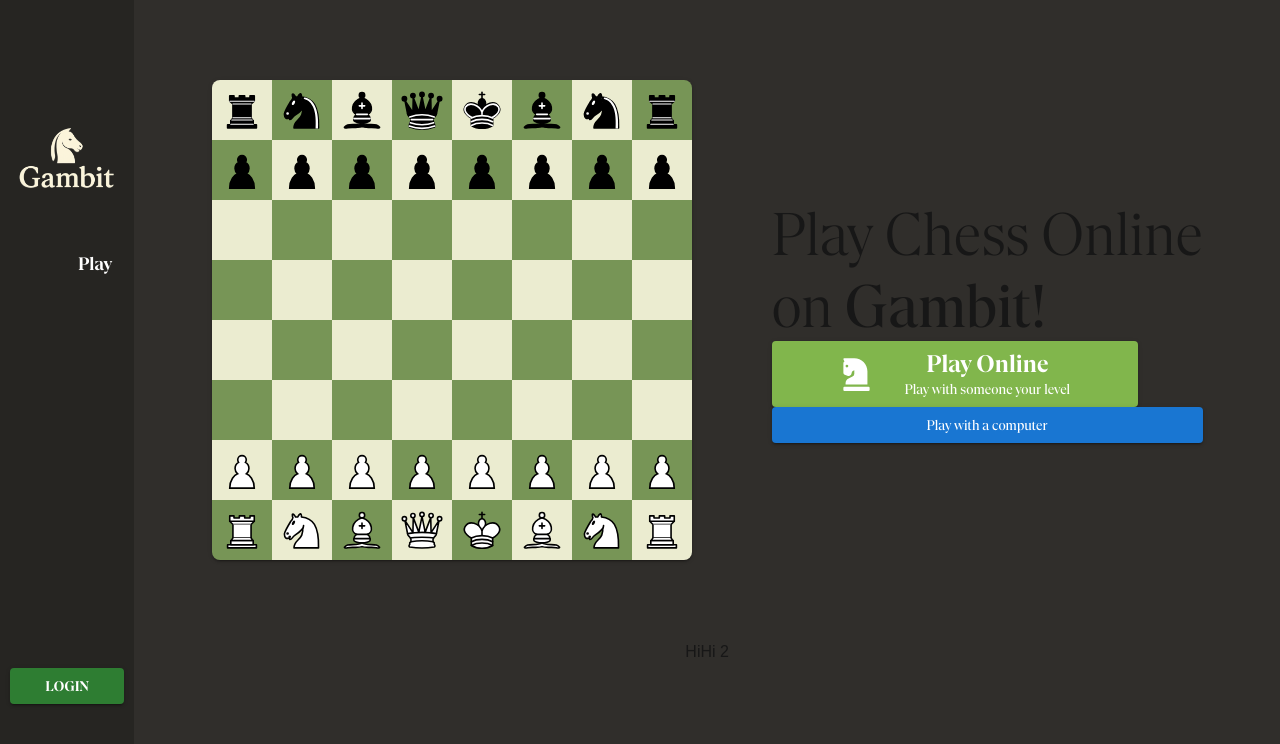
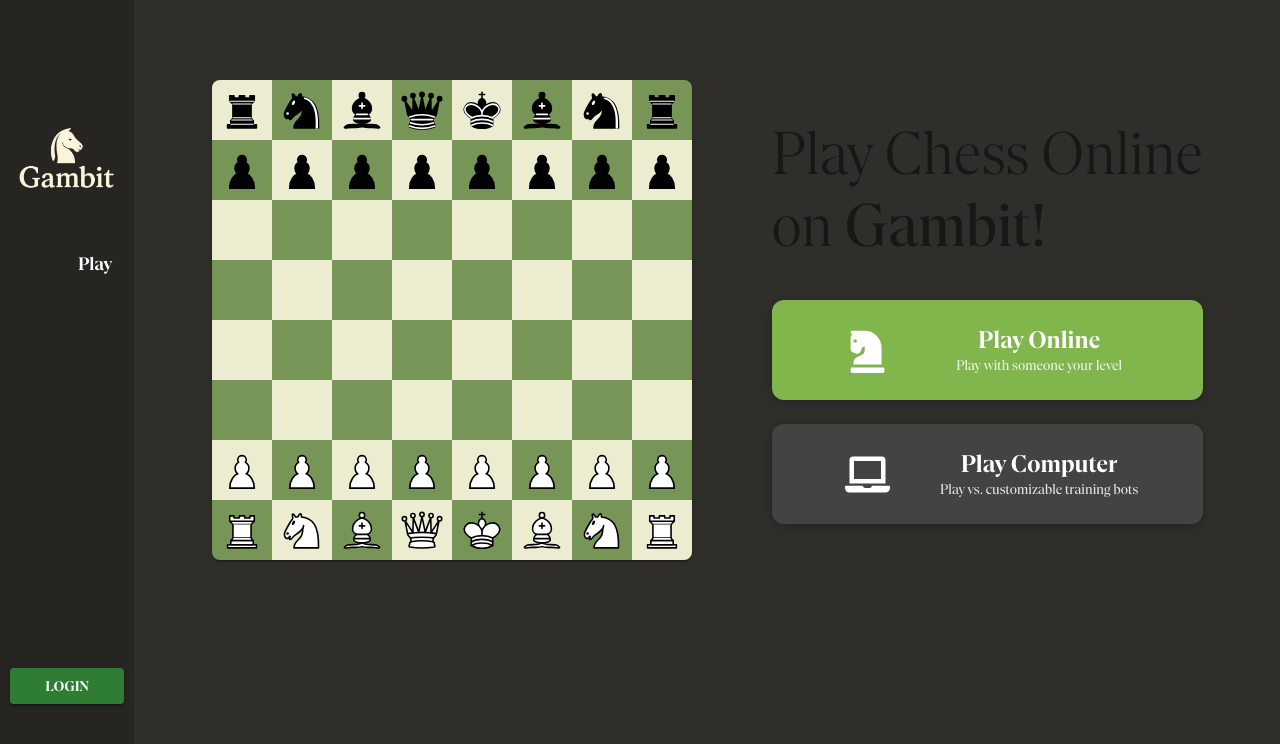
Before and after one commit to suwandre/gambit, a Next.js app in the folder app/: page / in a window 1280 px wide. Shown: the top 744 px of the page. Built offline with nearby package versions, Linux system fonts and the light colour scheme; some icons are missing.

Commit message:
feat: generic side icon button to replace grey and green buttons

```diff
--- a/app/src/components/Button/GenericGreenButton.tsx
+++ /dev/null
@@ -1,21 +0,0 @@
-import Button, { ButtonProps } from '@mui/material/Button';
-
-type GenericGreenButtonProps = ButtonProps & {
-  children: React.ReactNode;
-}
-
-export const GenericGreenButton = ({children, sx, variant, ...props}: GenericGreenButtonProps) => {
-  return (
-    <Button
-    variant={variant || 'contained'}
-      sx={{
-        backgroundColor: '#81B64C',
-        textTransform: 'none', // remove caps
-        ...sx,
-      }}
-      {...props}
-    >
-      {children}
-    </Button>
-  );
-};
--- /dev/null
+++ b/app/src/components/Button/GenericSideIconButton.tsx
@@ -0,0 +1,85 @@
+import Button, { ButtonProps } from '@mui/material/Button';
+import Box from '@mui/material/Box';
+import Typography from '@mui/material/Typography';
+
+type GenericSideIconButtonProps = ButtonProps & {
+  icon: React.ReactNode;
+  title: string;
+  subtitle: string;
+  customBg?: string;
+  customHover?: string;
+};
+
+export const GenericSideIconButton = ({
+  icon,
+  title,
+  subtitle,
+  customBg,
+  customHover,
+  sx,
+  ...props
+}: GenericSideIconButtonProps) => (
+  <Button
+    variant='contained'
+    disableElevation
+    sx={{
+      backgroundColor: customBg ?? '#81B64C',
+      color: '#fff',
+      borderRadius: 3,
+      height: 100,
+      width: '100%',
+      minWidth: 340,
+      textTransform: 'none',
+      justifyContent: 'center',
+      alignItems: 'stretch',
+      boxShadow: '0 2px 8px rgba(0,0,0,0.25)',
+      '&:hover': {
+        backgroundColor: customHover ?? '#70a547',
+      },
+      ...sx,
+    }}
+    {...props}
+  >
+    {/* Icon: fixed width, centered vertically */}
+    <Box
+      sx={{
+        width: 64,
+        display: 'flex',
+        alignItems: 'center',
+        justifyContent: 'center',
+        height: '100%',
+        mr: 5,
+      }}
+    >
+      {icon}
+    </Box>
+    {/* Text block: centered in remainder of button */}
+    <Box
+      sx={{
+        maxWidth: '50%',
+        flex: 1,
+        display: 'flex',
+        flexDirection: 'column',
+        alignItems: 'center', // Center horizontally
+        justifyContent: 'center', // Center vertically
+        height: '100%',
+      }}
+    >
+      <Typography
+        variant='h5'
+        component='div'
+        fontWeight={700}
+        sx={{ color: '#fff' }}
+      >
+        {title}
+      </Typography>
+      <Typography
+        variant='subtitle2'
+        component='div'
+        sx={{ color: '#fff', opacity: 0.85 }}
+      >
+        {subtitle}
+      </Typography>
+    </Box>
+  </Button>
+);
--- a/app/src/components/Main/MainPage.tsx
+++ b/app/src/components/Main/MainPage.tsx
@@ -4,18 +4,22 @@ import { ChessboardComponent } from '../Chess/Chessboard';
 import { generateBaseChessboard } from '@/utils/baseChessboard';
 import Typography from '@mui/material/Typography';
 import Button from '@mui/material/Button';
-import { FaChess, FaChessKnight } from 'react-icons/fa';
-import { GenericGreenButton } from '../Button/GenericGreenButton';
+import { FaChess, FaChessKnight, FaLaptop } from 'react-icons/fa';
+import { GenericSideIconButton } from '../Button/GenericSideIconButton';
 
 export const MainPage = () => {
   return (
-    <Container disableGutters sx={{
+    <Container
+      disableGutters
+      sx={{
         display: 'flex',
         maxWidth: '100%',
         flexDirection: 'column',
         alignItems: 'center',
-    }}>
-      <Box sx={{
+      }}
+    >
+      <Box
+        sx={{
           display: 'flex',
           flexDirection: 'row',
           maxWidth: '100%',
@@ -23,39 +27,38 @@ export const MainPage = () => {
           justifyContent: 'center',
           cursor: 'pointer',
           py: 10,
-      }}>
-        <ChessboardComponent board={generateBaseChessboard()} onSquareClick={() => {}} />
-        <Box sx={{
+        }}
+      >
+        <ChessboardComponent
+          board={generateBaseChessboard()}
+          onSquareClick={() => {}}
+        />
+        <Box
+          sx={{
             display: 'flex',
             flexDirection: 'column',
             ml: 10,
-        }}>
-          <Typography variant='h2'> Play Chess Online <br /> on <b>Gambit!</b></Typography>
-          <GenericGreenButton sx={{ width: '85%'}}>
-            <Box sx={{
-              display: 'flex',
-              flexDirection: 'row',
-              alignItems: 'center',
-            }}>
-              <FaChessKnight size={35} style={{marginRight: 30}} />
-              <Box sx={{display: 'flex', flexDirection: 'column'}}>
-                <Typography variant='h5'><b>Play Online</b></Typography>
-                <Typography variant='subtitle2'>Play with someone your level</Typography>
+          }}
+        >
+          <Typography variant='h2'>
+            {' '}
+            Play Chess Online <br /> on <b>Gambit!</b>
+          </Typography>
+          <GenericSideIconButton
+            icon={<FaChessKnight size={45} />}
+            title='Play Online'
+            subtitle='Play with someone your level'
+            sx={{ mt: 5 }}
+          />
+          <GenericSideIconButton
+            icon={<FaLaptop size={45} />}
+            title='Play Computer'
+            subtitle='Play vs. customizable training bots'
+            customBg='#454341'
+            customHover='#222'
+            sx={{ mt: 3 }}
+          />
         </Box>
-            </Box>
-          </GenericGreenButton>
-          <Button variant='contained' sx={{ textTransform: 'none' }}>Play with a computer</Button>
-        </Box>
-      </Box>
-      <Box sx={{
-        display: 'flex',
-        flexDirection: 'row',
-        alignItems: 'center',
-        justifyContent: 'center',
-        cursor: 'pointer',
-      }}>
-        <p>Hi</p>
-        <p>Hi 2</p>
       </Box>
     </Container>
   );
```
Lines whose indentation alone changed are shown as unchanged.
